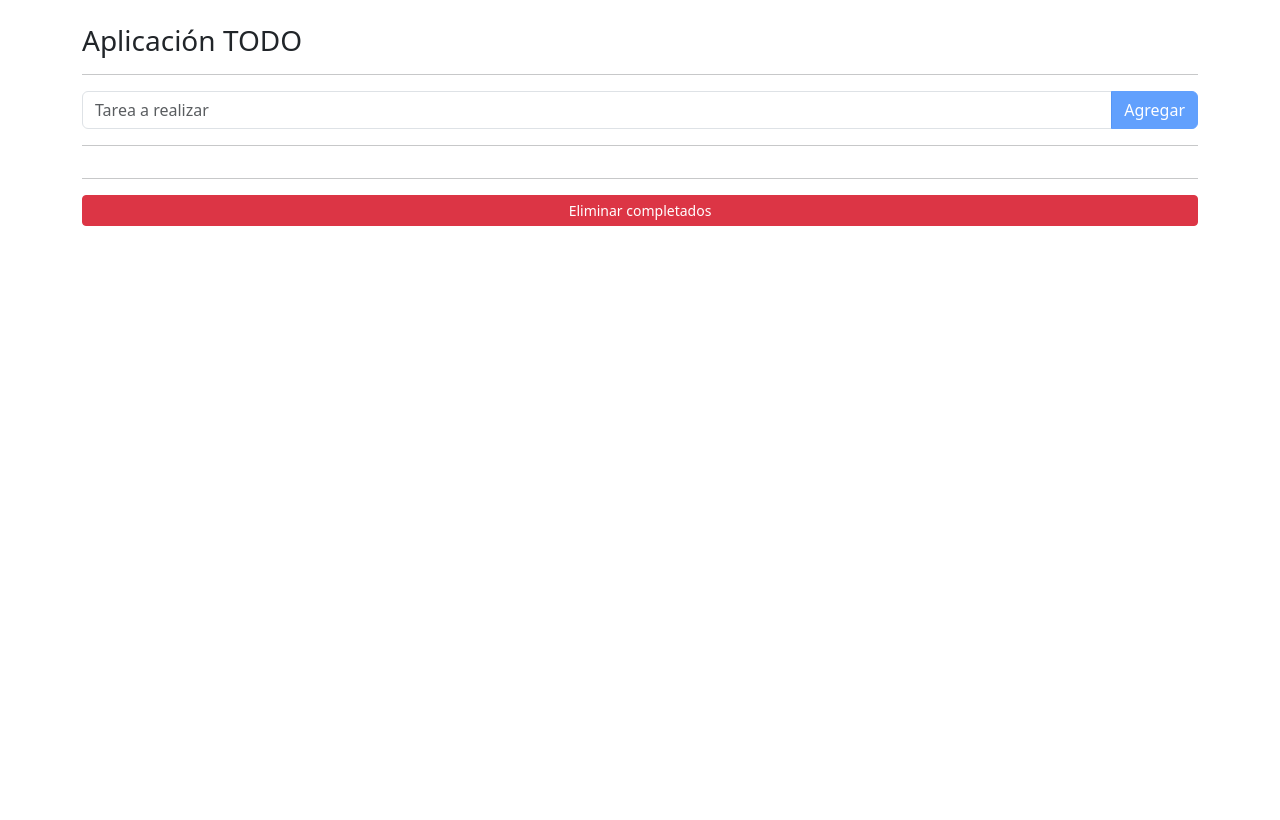
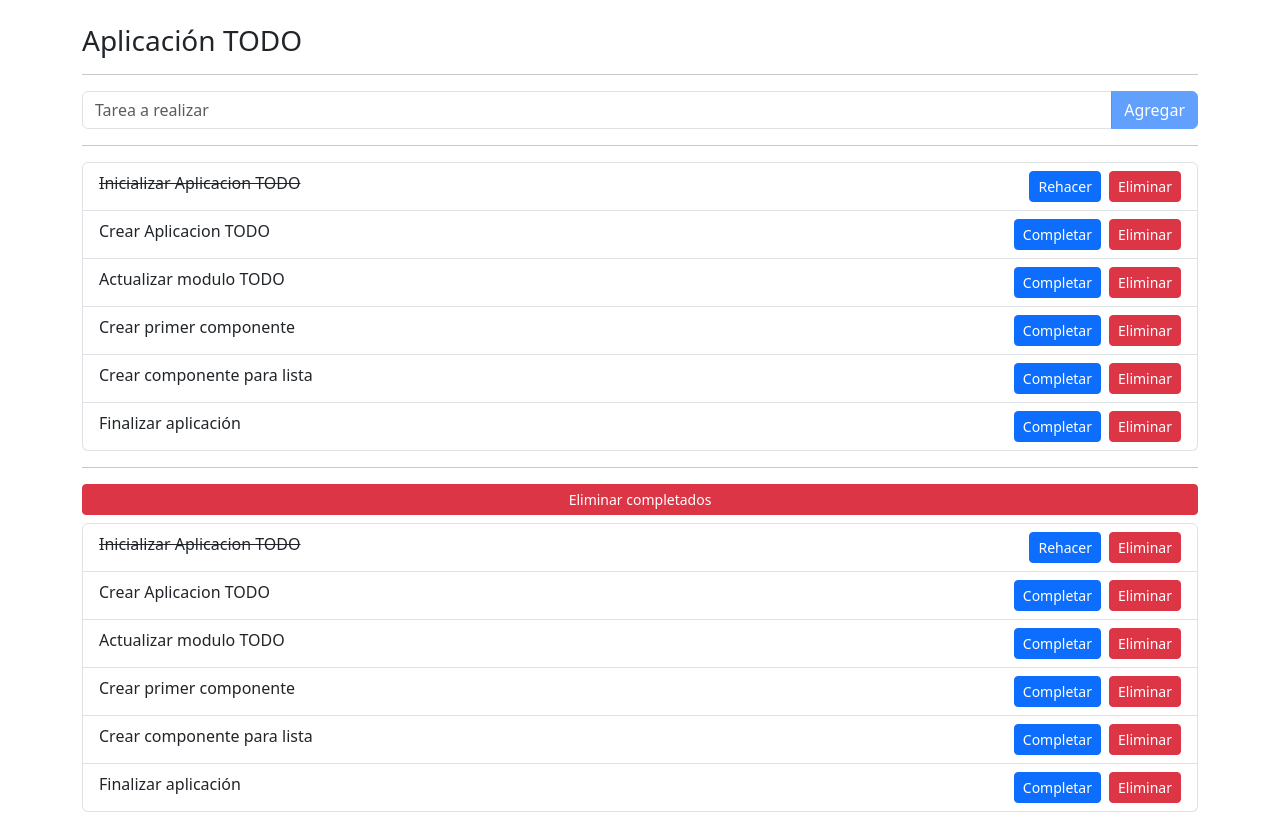
Before and after one commit to luisotron/todo-app, an Angular app: page / in a window 1280 px wide. Built offline with nearby package versions, Linux system fonts and the light colour scheme.

Commit message:
implementacion servicio task.service 2

```diff
--- a/src/app/todo/components/todo/todo.component.ts
+++ b/src/app/todo/components/todo/todo.component.ts
@@ -39,6 +39,9 @@ export class TodoComponent {
   private taskService = inject(TasksService);
  // constructor(private taskService: TasksService) {};
 
+ get tasks(): Array<Task> {
+  return this.taskService.tasks
+ }
   public onDeleteTask(index:number): void{
    // this.tasks.splice(index, 1);
    this.taskService.deleteTask(index);
```
